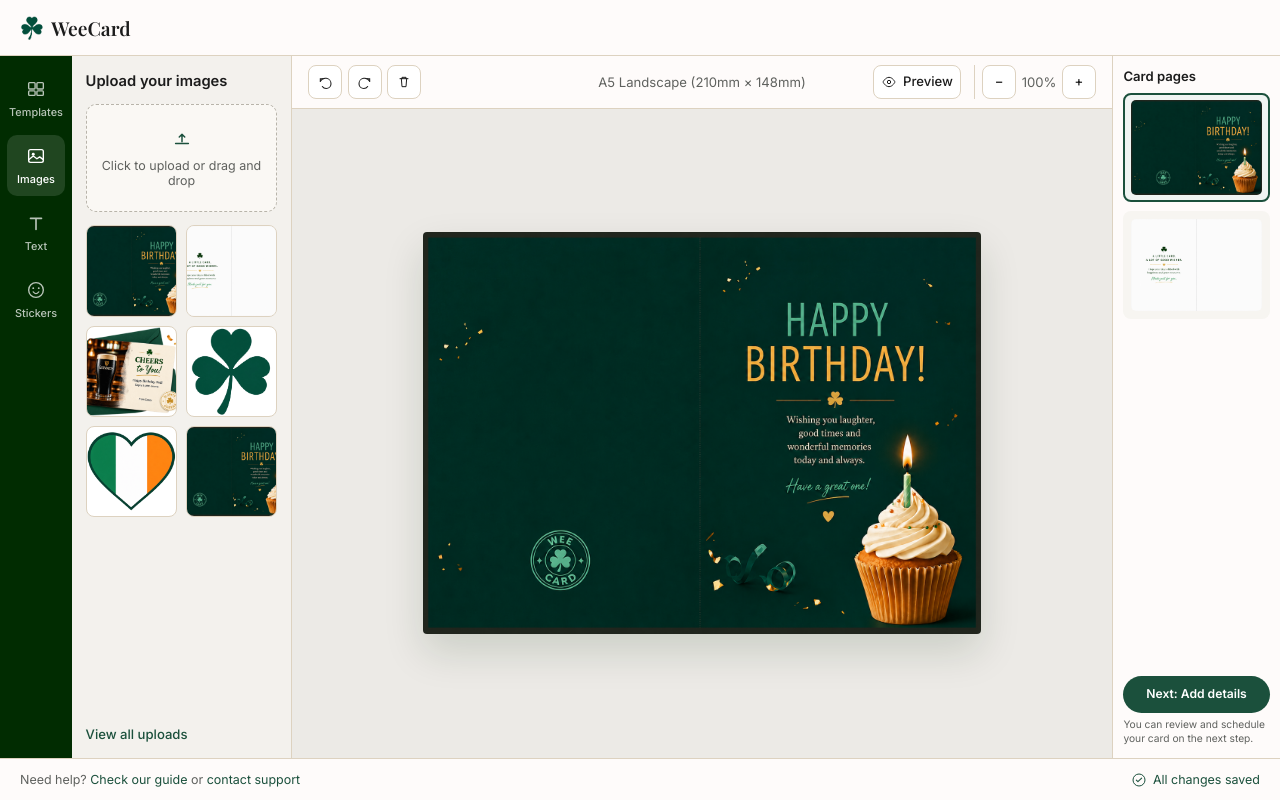
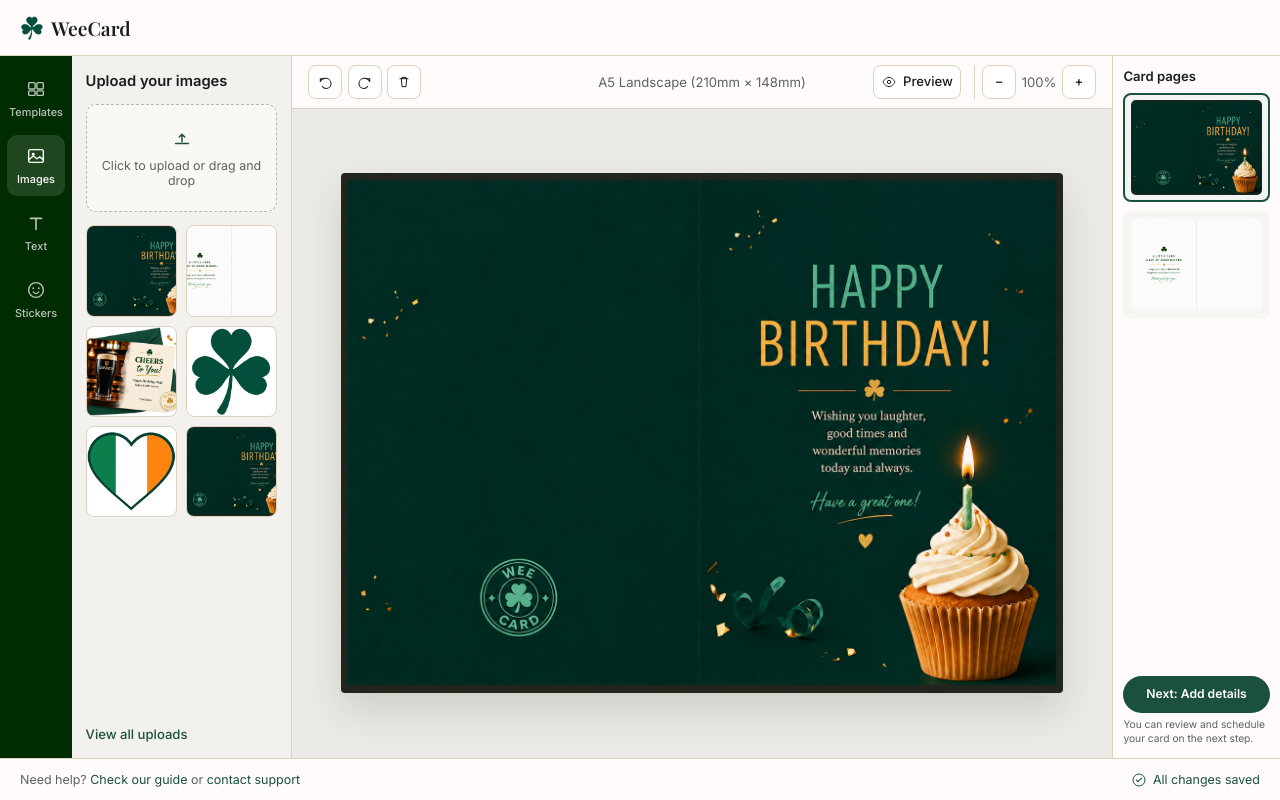
Before and after one commit to lecasme/Wee-Card, an Angular app: page /demo in a window 1280 px wide. Built offline with nearby package versions, Linux system fonts and the light colour scheme; a web font is replaced by a local one.

Commit message:
Demo advancing

```diff
--- a/src/presentation/components/demo/demo.component.html
+++ b/src/presentation/components/demo/demo.component.html
@@ -110,13 +110,18 @@
 
       <div class="canvas">
         <div class="canvas__stage" [style.transform]="'scale(' + zoom / 100 + ')'">
-          <div class="canvas__frame" aria-label="A5 landscape card spread preview">
+          <div
+            class="canvas__frame"
+            [style.width.px]="activeCardWidth"
+            [style.height.px]="activeCardHeight"
+            [attr.aria-label]="activeCard.label + ' preview'"
+          >
             <img
               class="canvas__spread"
-              [src]="cardFrontSrc"
-              alt="Birthday card spread preview"
-              width="558"
-              height="402"
+              [src]="activeCard.src"
+              [alt]="activeCard.label"
+              [width]="activeCardWidth"
+              [height]="activeCardHeight"
             />
           </div>
         </div>
--- a/src/presentation/components/demo/demo.component.scss
+++ b/src/presentation/components/demo/demo.component.scss
@@ -223,11 +223,6 @@
   font-size: 0.82rem;
 }
 
-// A5 landscape page height at 72% display scale: 559 × 0.72 ≈ 402 px
-// Spread image (1478×1064): width = 402 × (1478/1064) ≈ 558 px
-$card-spread-width: 558px;
-$card-spread-height: 402px;
-
 .canvas {
   flex: 1;
   display: flex;
@@ -243,8 +238,6 @@ $card-spread-height: 402px;
 }
 
 .canvas__frame {
-  width: $card-spread-width;
-  height: $card-spread-height;
   flex-shrink: 0;
   line-height: 0;
   border-radius: 4px;
--- a/src/presentation/components/demo/demo.component.ts
+++ b/src/presentation/components/demo/demo.component.ts
@@ -7,6 +7,13 @@ type CardPage = 'front' | 'back';
 interface UploadItem {
   src: string;
   alt: string;
+}
+
+interface CardPageConfig {
+  src: string;
+  width: number;
+  height: number;
+  label: string;
 }
 
 @Component({
@@ -20,8 +27,26 @@ export class DemoComponent {
   activePage: CardPage = 'front';
   zoom = 100;
 
-  readonly cardFrontSrc = '/birthday-1-front.png';
-  readonly cardBackSrc = '/birthday-1-back.png';
+  readonly cardPages: Record<CardPage, CardPageConfig> = {
+    front: {
+      src: '/birthday-1-front.png',
+      width: 1478,
+      height: 1064,
+      label: 'Front cover',
+    },
+    back: {
+      src: '/birthday-1-back.png',
+      width: 1492,
+      height: 1054,
+      label: 'Back cover',
+    },
+  };
+
+  // A5 landscape height at 96dpi (559px), shown at ~93% for the editor canvas
+  private readonly cardDisplayHeight = 520;
+
+  readonly cardFrontSrc = this.cardPages.front.src;
+  readonly cardBackSrc = this.cardPages.back.src;
 
   readonly tools: { id: EditorTool; label: string }[] = [
     { id: 'templates', label: 'Templates' },
@@ -47,6 +72,19 @@ export class DemoComponent {
     this.activePage = page;
   }
 
+  get activeCard(): CardPageConfig {
+    return this.cardPages[this.activePage];
+  }
+
+  get activeCardWidth(): number {
+    const card = this.activeCard;
+    return Math.round(this.cardDisplayHeight * (card.width / card.height));
+  }
+
+  get activeCardHeight(): number {
+    return this.cardDisplayHeight;
+  }
+
   zoomIn(): void {
     this.zoom = Math.min(this.zoom + 10, 150);
   }
```
